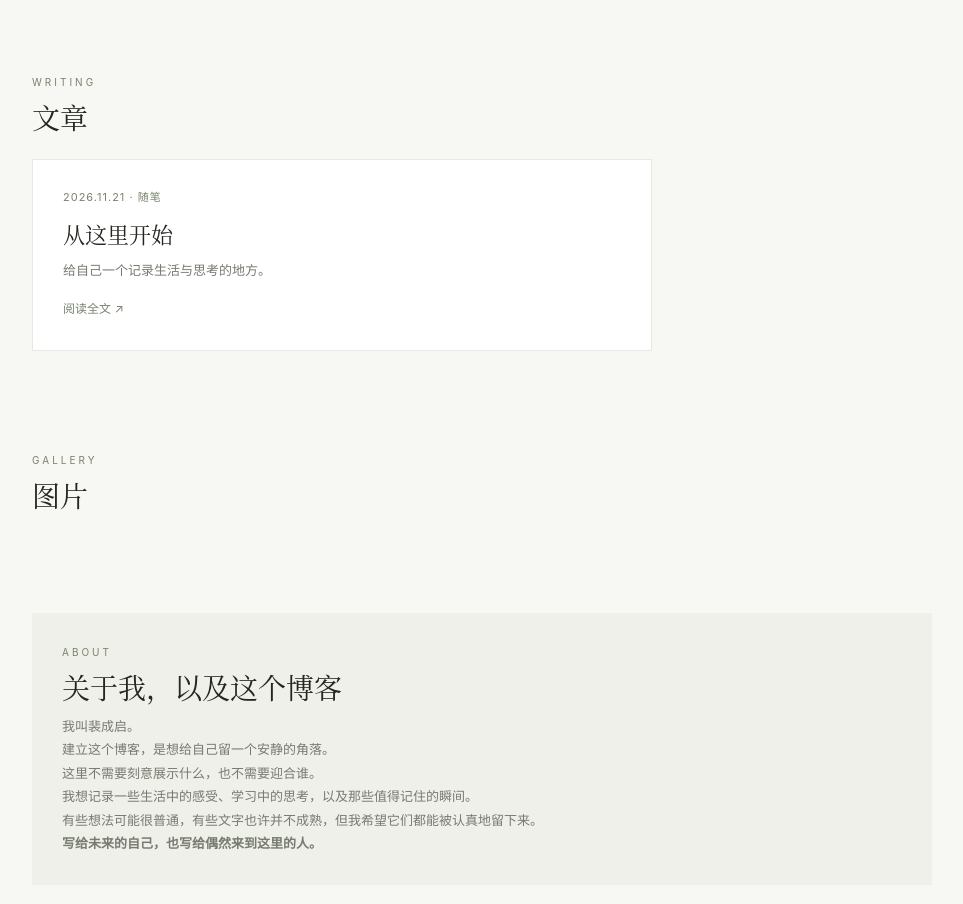
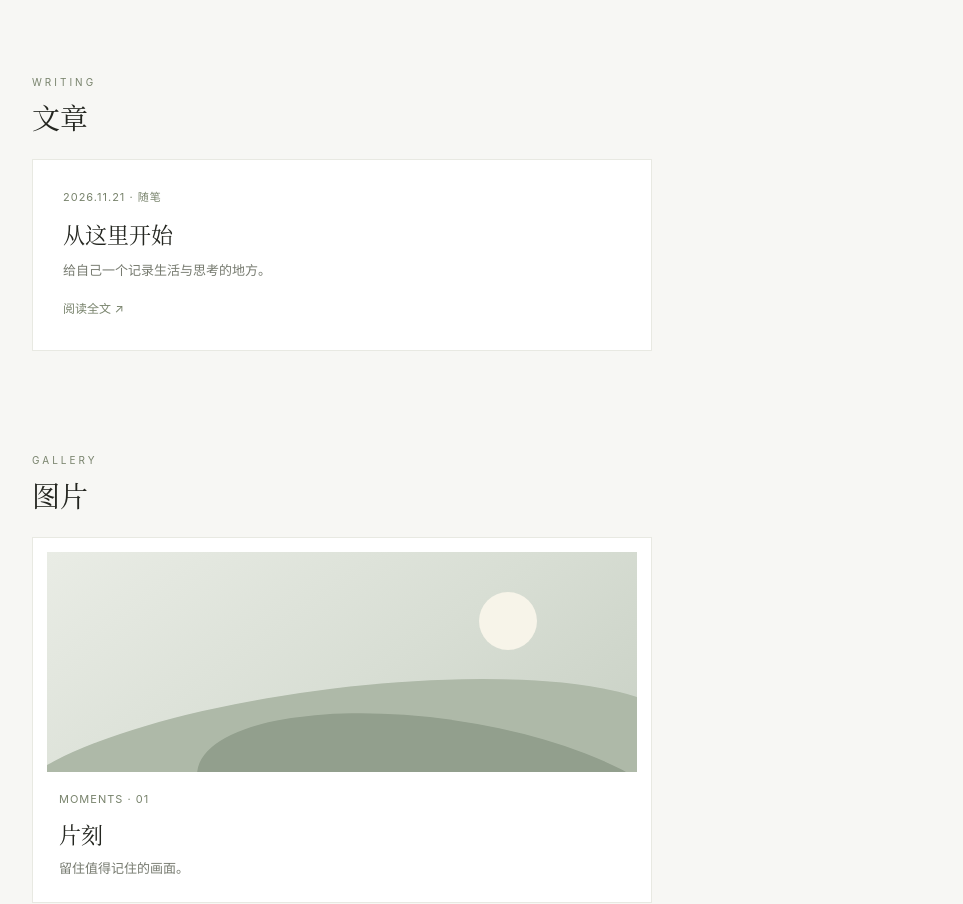
Before and after one commit to chengqipei888-glitch/my-personal-blog, a plain HTML site: page index.html in a window 1280 px wide. Shown: the part 79-983 px from the top of the page, without its empty margins (158-1121 px from the left). Drawn offline with Linux system fonts and the light colour scheme.

Commit message:
Add matching gallery card to homepage

```diff
--- a/index.html
+++ b/index.html
@@ -10,7 +10,7 @@
 :root{color-scheme:light;--bg:#f7f7f4;--paper:#fff;--ink:#242620;--muted:#777b70;--line:#e8e9e2;--accent:#78836c;--soft:#eef0e9;--serif:Georgia,"Songti SC","Noto Serif CJK SC",serif;--sans:-apple-system,BlinkMacSystemFont,"Segoe UI","PingFang SC","Microsoft YaHei",sans-serif}
 *{box-sizing:border-box}html{scroll-behavior:smooth}body{margin:0;background:var(--bg);color:var(--ink);font-family:var(--sans);line-height:1.8;-webkit-font-smoothing:antialiased}a{color:inherit;text-decoration:none}.wrap{width:min(900px,calc(100% - 40px));margin:auto}
 header{height:76px;display:flex;align-items:center;justify-content:space-between;border-bottom:1px solid var(--line)}.brand{display:flex;flex-direction:column;align-items:flex-start;gap:0;font:600 19px var(--sans);letter-spacing:2px;line-height:1.35}.brand-cn{font:10px var(--sans);font-weight:400;letter-spacing:3px;color:var(--muted);line-height:1.4}.nav{display:flex;gap:26px;font-size:13px;color:var(--muted)}
-.hero{padding:28px 0 24px}.eyebrow{font-size:10px;letter-spacing:3px;color:var(--accent)}h1{font:400 clamp(42px,8vw,72px)/1.35 var(--serif);margin:18px 0}.hero p{color:var(--muted);font-size:14px;margin:0}.section{padding:24px 0 76px}.section-head{margin-bottom:22px}.section-head h2,.about h2{font:400 28px var(--serif);margin:6px 0}.post{background:var(--paper);border:1px solid var(--line);padding:28px 30px;max-width:620px}.meta{font-size:11px;color:var(--accent);letter-spacing:1px}.post h3{font:400 22px var(--serif);margin:10px 0}.post p,.about p{font-size:13px;color:var(--muted);margin:0}.read{display:inline-block;margin-top:16px;font-size:12px;color:var(--accent)}
+.hero{padding:28px 0 24px}.eyebrow{font-size:10px;letter-spacing:3px;color:var(--accent)}h1{font:400 clamp(42px,8vw,72px)/1.35 var(--serif);margin:18px 0}.hero p{color:var(--muted);font-size:14px;margin:0}.section{padding:24px 0 76px}.section-head{margin-bottom:22px}.section-head h2,.about h2{font:400 28px var(--serif);margin:6px 0}.post{background:var(--paper);border:1px solid var(--line);padding:28px 30px;max-width:620px}.meta{font-size:11px;color:var(--accent);letter-spacing:1px}.post h3{font:400 22px var(--serif);margin:10px 0}.post p,.about p{font-size:13px;color:var(--muted);margin:0}.read{display:inline-block;margin-top:16px;font-size:12px;color:var(--accent)}.gallery-card{background:var(--paper);border:1px solid var(--line);padding:14px;max-width:620px}.gallery-visual{height:220px;position:relative;overflow:hidden;background:linear-gradient(145deg,#e9ece5,#d8ded4 55%,#c8d0c4)}.gallery-sun{position:absolute;width:58px;height:58px;border-radius:50%;background:#f7f4e9;right:17%;top:18%}.gallery-hill{position:absolute;left:-8%;right:-8%;bottom:-40%;height:78%;border-radius:50% 50% 0 0;background:#aeb9a8;transform:rotate(-7deg)}.gallery-hill.second{bottom:-54%;left:25%;background:#929f8d;transform:rotate(8deg)}.gallery-copy{padding:18px 12px 8px}.gallery-copy h3{font:400 22px var(--serif);margin:8px 0}.gallery-copy p{font-size:13px;color:var(--muted);margin:0}
 .about{padding-bottom:70px}.about-inner{background:var(--soft);padding:30px}.about h2{margin:6px 0 8px}
 footer{border-top:1px solid var(--line);padding:22px 0 30px;color:#92968b;font-size:11px}
 a:focus-visible{outline:2px solid var(--accent);outline-offset:4px}
@@ -36,6 +36,10 @@ a:focus-visible{outline:2px solid var(--accent);outline-offset:4px}
 </section>
 <section class="section" id="gallery">
 <div class="section-head"><div class="eyebrow">GALLERY</div><h2>图片</h2></div>
+<article class="gallery-card">
+<div class="gallery-visual" role="img" aria-label="简约山丘与日光的抽象风景图"><span class="gallery-sun"></span><span class="gallery-hill"></span><span class="gallery-hill second"></span></div>
+<div class="gallery-copy"><div class="meta">MOMENTS · 01</div><h3>片刻</h3><p>留住值得记住的画面。</p></div>
+</article>
 </section>
 <section class="about" id="about">
 <div class="about-inner">
```
